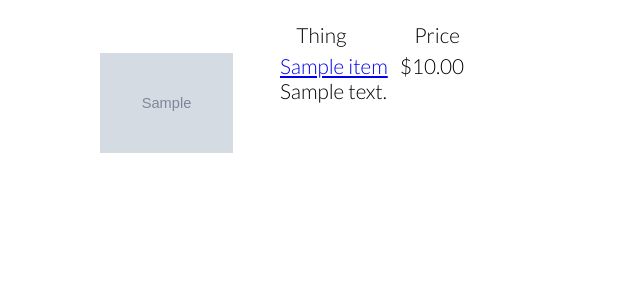
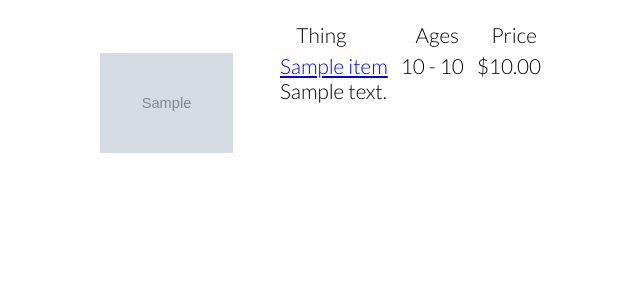
Before and after one commit to SolGirouard/mcsforkids, a Django app: page / in a window 1280 px wide. Shown: the part 269-569 px from the top of the page, without its empty margins (47-687 px from the left). Run offline with Django 3.2, Linux system fonts and the light colour scheme; tables that the repository leaves empty hold one stand-in row (values such as "Sample post"); grey boxes marked "Sample" are stand-in pictures.

Commit message:
added ages column

```diff
--- a/browser/static/css/kids.css
+++ b/browser/static/css/kids.css
@@ -52,6 +52,11 @@ body, h1, h2, h3, h4, h5, h6, p, div, table, tr, th, td {
    font-weight: bold;
 }
 
+.ages {
+   width: 65px;
+   text-align: center;
+}
+
 .section-body td {
    vertical-align: top;
    padding-bottom: 10px;
--- a/browser/templates/browser/frontPage.html
+++ b/browser/templates/browser/frontPage.html
@@ -31,29 +31,18 @@
 
       <div class="sections">
 
-         <!--
-         <div class="section">
-            <h3 class="section-title">Ages 4-6</h3>
-            <table class="section-body">
-               <tr class="item">
-                  <td><img src="img/boy-who-loved-math.png" height=100></td>
-                  <td><a href="http://www.amazon.com/The-Boy-Who-Loved-Math/dp/1596433078"><em>The Boy Who Loved Math</em></a>, a story about Paul Erd&#337;s, the most prolific mathematician who ever lived.</td>
-                  <td>Price: $10</td>
-               </tr>
-            </table>
-         </div>
-         -->
-
          <table class="section-body">
             <tr>
                <th></th>
                <th>Thing</th>
+               <th class="ages">Ages</th>
                <th>Price</th>
             </tr>
             {% for item in items %}
             <tr class="item">
                <td><img src="{{ item.imageURL }}" height=100 style="float: right"></td>
                <td><div><a href="{{ item.buyURL }}">{{ item.name }}</a></div>{{ item.description }}</td>
+               <td class="ages">{{ item.minAge }} - {{ item.maxAge }}</td>
                <td>{{ item.price | currency }}</td>
             </tr>
             {% endfor %}
```
Also changed, not shown: 1 other file.
